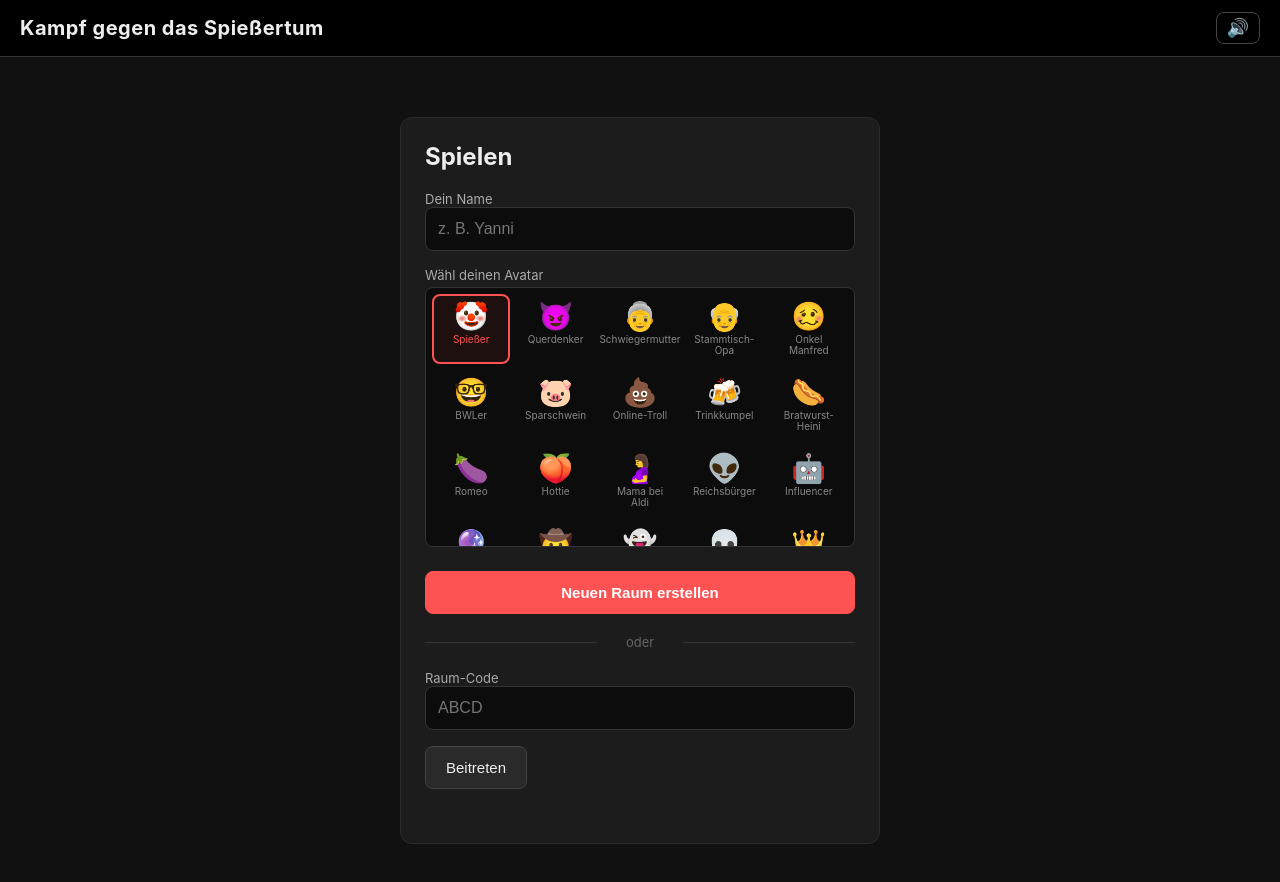
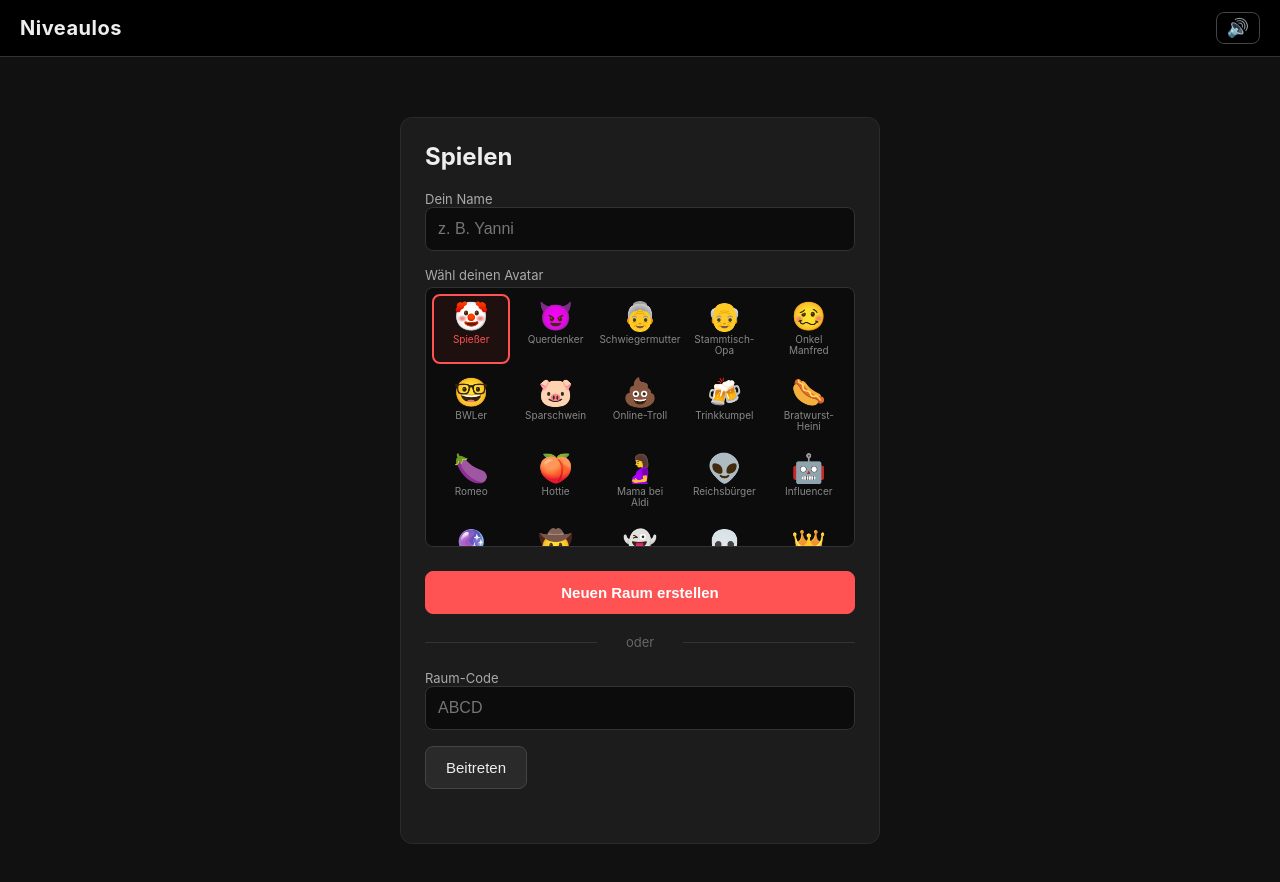
Before and after one commit to yannikholtz-pixel/kampf-gegen-spiesser, a website: page public/index.html in a window 1280 px wide. Drawn offline with nearby package versions, Linux system fonts and the light colour scheme; no server answers.

Commit message:
Umbenannt: Kampf gegen das Spießertum -> Niveaulos

```diff
--- a/package.json
+++ b/package.json
@@ -1,7 +1,7 @@
 {
-  "name": "kampf-gegen-spiesser",
+  "name": "niveaulos",
   "version": "1.0.0",
-  "description": "Online-Multiplayer-Kartenspiel im Stil von Cards Against Humanity",
+  "description": "Niveaulos — Online-Multiplayer-Kartenspiel im Stil von Cards Against Humanity",
   "main": "server.js",
   "scripts": {
     "start": "node server.js"
--- a/public/index.html
+++ b/public/index.html
@@ -3,12 +3,12 @@
 <head>
   <meta charset="UTF-8" />
   <meta name="viewport" content="width=device-width, initial-scale=1.0" />
-  <title>Kampf gegen das Spießertum</title>
+  <title>Niveaulos</title>
   <link rel="stylesheet" href="/style.css" />
 </head>
 <body>
   <header>
-    <h1>Kampf gegen das Spießertum</h1>
+    <h1>Niveaulos</h1>
     <div class="header-right">
       <button id="mute-btn" class="ghost small" title="Sound an/aus">🔊</button>
       <div id="room-info" class="hidden">
--- a/server.js
+++ b/server.js
@@ -372,7 +372,7 @@ io.on('connection', (socket) => {
 
 const PORT = process.env.PORT || 3000;
 server.listen(PORT, () => {
-  console.log(`\n  Kampf gegen das Spießertum läuft!`);
+  console.log(`\n  Niveaulos läuft!`);
   console.log(`  Lokal:    http://localhost:${PORT}`);
   const os = require('os');
   const ifaces = os.networkInterfaces();
```
Also changed, not shown: 1 other file.
